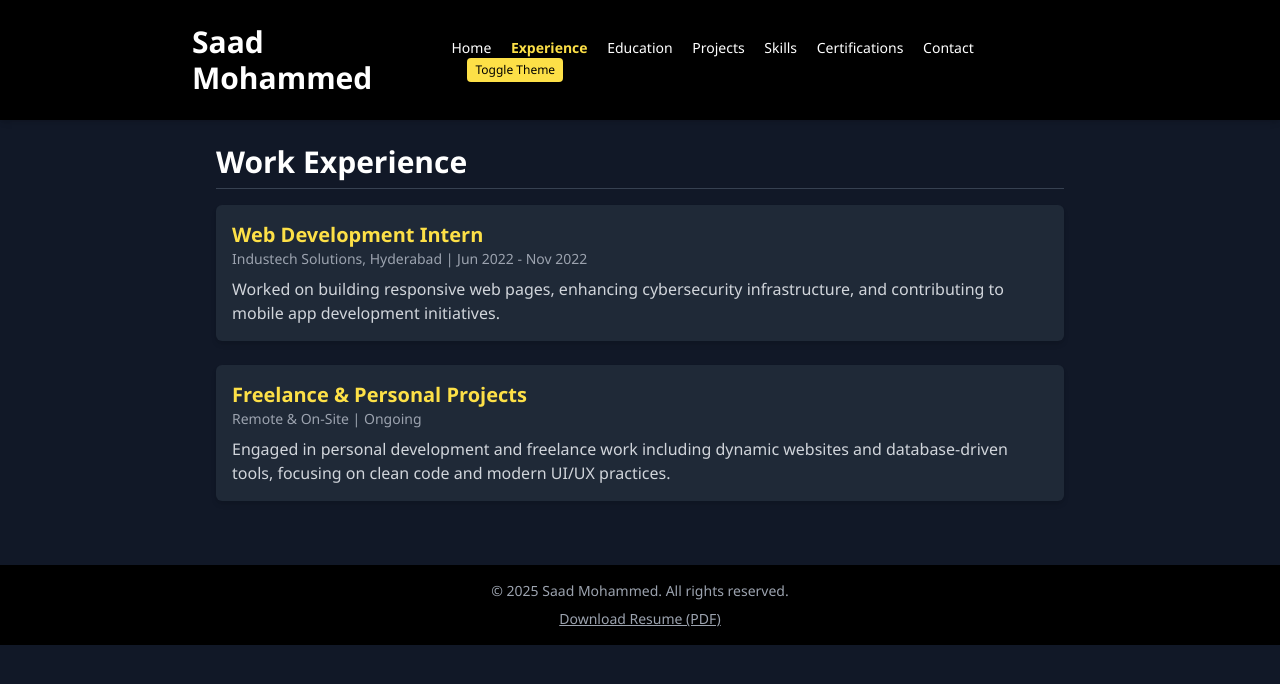
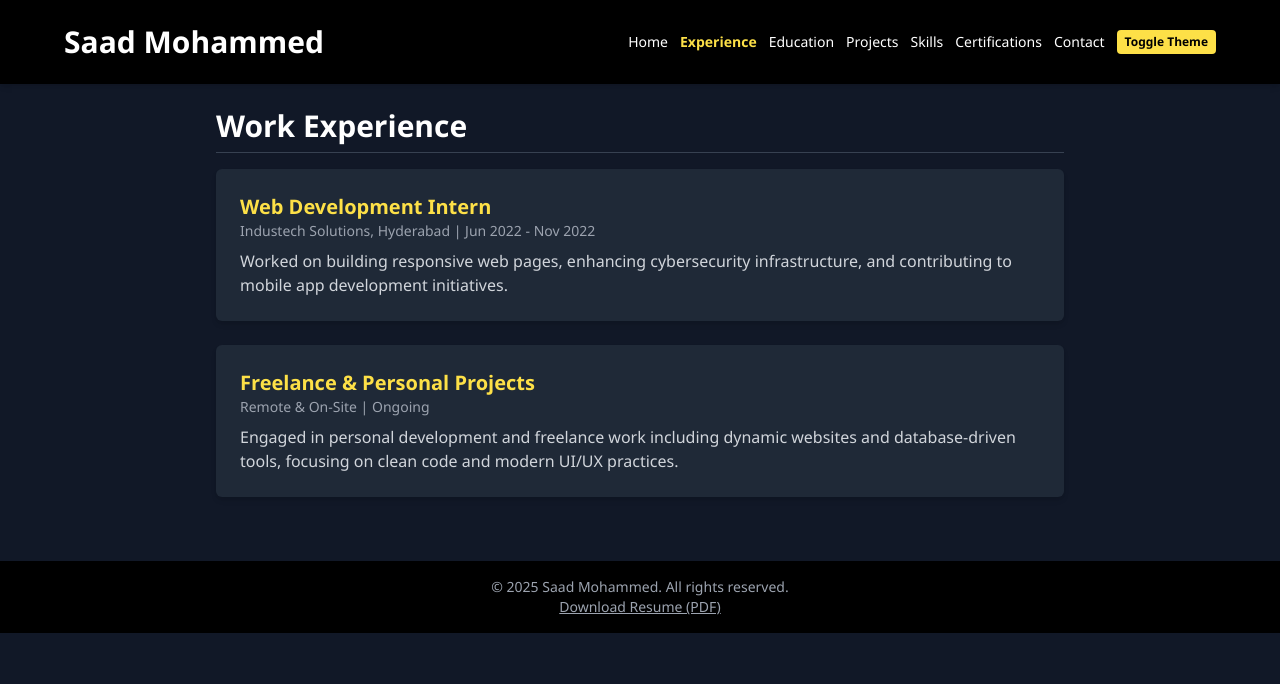
Before and after one commit to saadmd13/portfolio, a plain HTML site: page experience.html in a window 1280 px wide. Drawn offline with nearby package versions, Linux system fonts and the light colour scheme.

Commit message:
Update experience.html

```diff
--- a/experience.html
+++ b/experience.html
@@ -1,9 +1,8 @@
-<!-- experience.html -->
 <!DOCTYPE html>
 <html lang="en">
 <head>
-  <meta charset="UTF-8">
-  <meta name="viewport" content="width=device-width, initial-scale=1.0">
+  <meta charset="UTF-8" />
+  <meta name="viewport" content="width=device-width, initial-scale=1.0" />
   <title>Experience | Saad Mohammed</title>
   <script src="https://cdn.tailwindcss.com"></script>
   <style>
@@ -15,9 +14,9 @@
 <body class="bg-gray-900 text-white">
 
   <header class="bg-black text-white p-6 shadow-md">
-    <div class="max-w-4xl mx-auto flex justify-between items-center">
-      <h1 class="text-3xl font-bold">Saad Mohammed</h1>
-      <nav class="space-x-4 text-sm">
+    <div class="max-w-6xl mx-auto flex flex-wrap items-center justify-between gap-y-4">
+      <h1 class="text-2xl sm:text-3xl font-bold">Saad Mohammed</h1>
+      <div class="flex flex-wrap items-center justify-center gap-3 text-sm">
         <a href="index.html" class="hover:underline">Home</a>
         <a href="experience.html" class="hover:underline font-semibold text-yellow-300">Experience</a>
         <a href="education.html" class="hover:underline">Education</a>
@@ -25,34 +24,36 @@
         <a href="skills.html" class="hover:underline">Skills</a>
         <a href="certifications.html" class="hover:underline">Certifications</a>
         <a href="contact.html" class="hover:underline">Contact</a>
-        <button id="darkToggle" class="ml-4 bg-yellow-300 text-black px-2 py-1 rounded text-xs">Toggle Theme</button>
-      </nav>
+        <button id="darkToggle" class="bg-yellow-300 text-black px-2 py-1 rounded text-xs font-semibold">Toggle Theme</button>
+      </div>
     </div>
   </header>
 
   <main class="max-w-4xl mx-auto p-6 space-y-10">
     <section>
-      <h2 class="text-3xl font-bold border-b border-gray-700 pb-2 mb-4">Work Experience</h2>
+      <h2 class="text-3xl font-bold border-b border-gray-700 pb-2 mb-4 text-center sm:text-left">Work Experience</h2>
 
-      <div class="bg-gray-800 p-4 rounded-md shadow-md transition hover:scale-[1.01] hover:bg-gray-700">
+      <div class="bg-gray-800 p-6 rounded-md shadow-md transition hover:scale-[1.01] hover:bg-gray-700">
         <h3 class="text-xl font-semibold text-yellow-300">Web Development Intern</h3>
         <p class="text-gray-400 text-sm">Industech Solutions, Hyderabad | Jun 2022 - Nov 2022</p>
-        <p class="mt-2 text-gray-300">Worked on building responsive web pages, enhancing cybersecurity infrastructure, and contributing to mobile app development initiatives.</p>
+        <p class="mt-2 text-gray-300">
+          Worked on building responsive web pages, enhancing cybersecurity infrastructure, and contributing to mobile app development initiatives.
+        </p>
       </div>
 
-      <div class="bg-gray-800 p-4 rounded-md shadow-md mt-6 transition hover:scale-[1.01] hover:bg-gray-700">
+      <div class="bg-gray-800 p-6 rounded-md shadow-md mt-6 transition hover:scale-[1.01] hover:bg-gray-700">
         <h3 class="text-xl font-semibold text-yellow-300">Freelance & Personal Projects</h3>
         <p class="text-gray-400 text-sm">Remote & On-Site | Ongoing</p>
-        <p class="mt-2 text-gray-300">Engaged in personal development and freelance work including dynamic websites and database-driven tools, focusing on clean code and modern UI/UX practices.</p>
+        <p class="mt-2 text-gray-300">
+          Engaged in personal development and freelance work including dynamic websites and database-driven tools, focusing on clean code and modern UI/UX practices.
+        </p>
       </div>
     </section>
   </main>
 
-  <footer class="bg-black text-gray-400 text-center text-sm p-4 mt-10">
-    &copy; 2025 Saad Mohammed. All rights reserved.
-    <div class="mt-2">
-      <a href="SaadMohammed_InternshalaResume-3.pdf" download class="underline hover:text-white">Download Resume (PDF)</a>
-    </div>
+  <footer class="bg-black text-gray-400 text-center text-sm p-4 mt-10 space-y-2">
+    <p>&copy; 2025 Saad Mohammed. All rights reserved.</p>
+    <a href="SaadMohammed_InternshalaResume-3.pdf" download class="underline hover:text-white">Download Resume (PDF)</a>
   </footer>
 
   <script>
```
